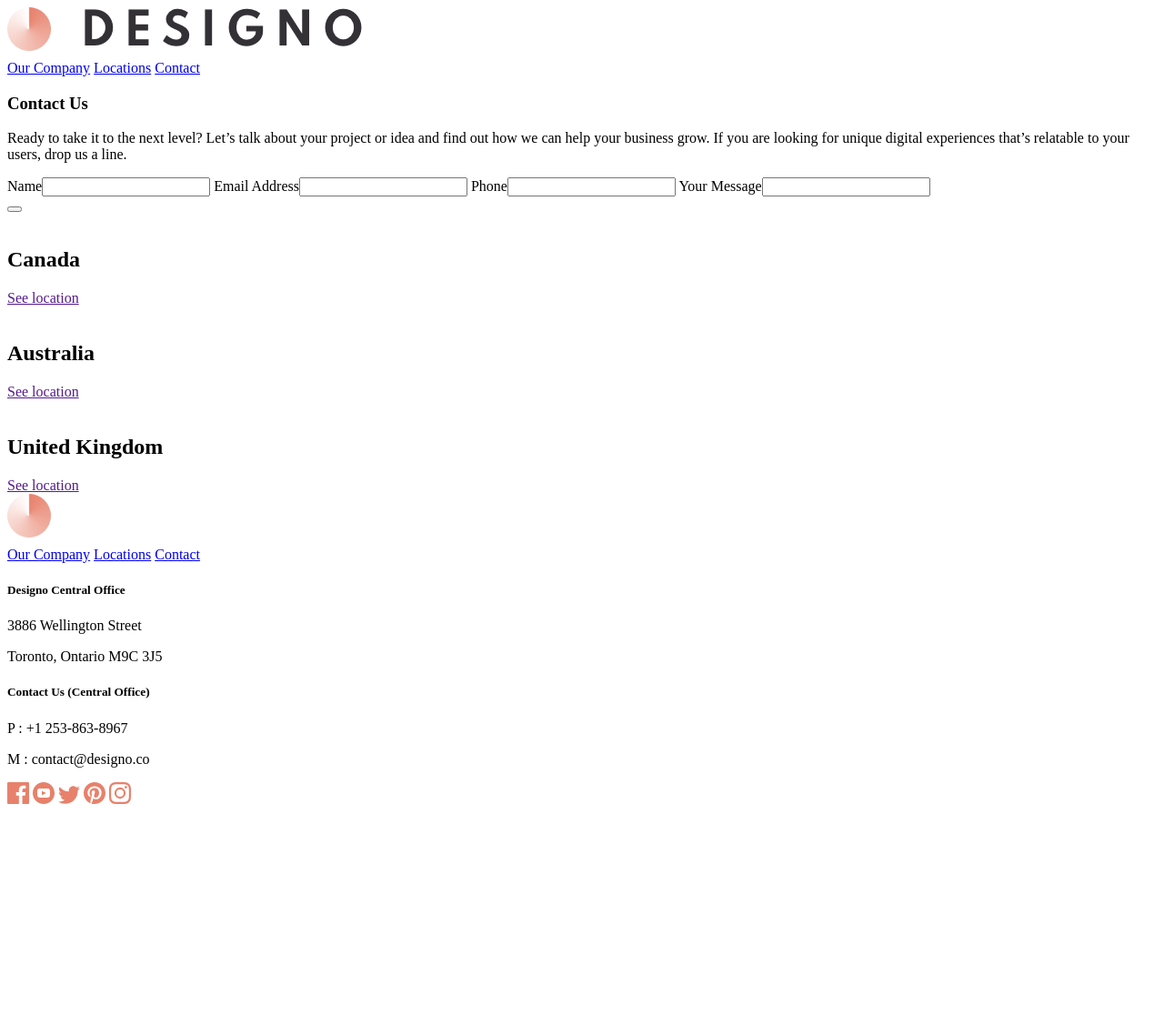
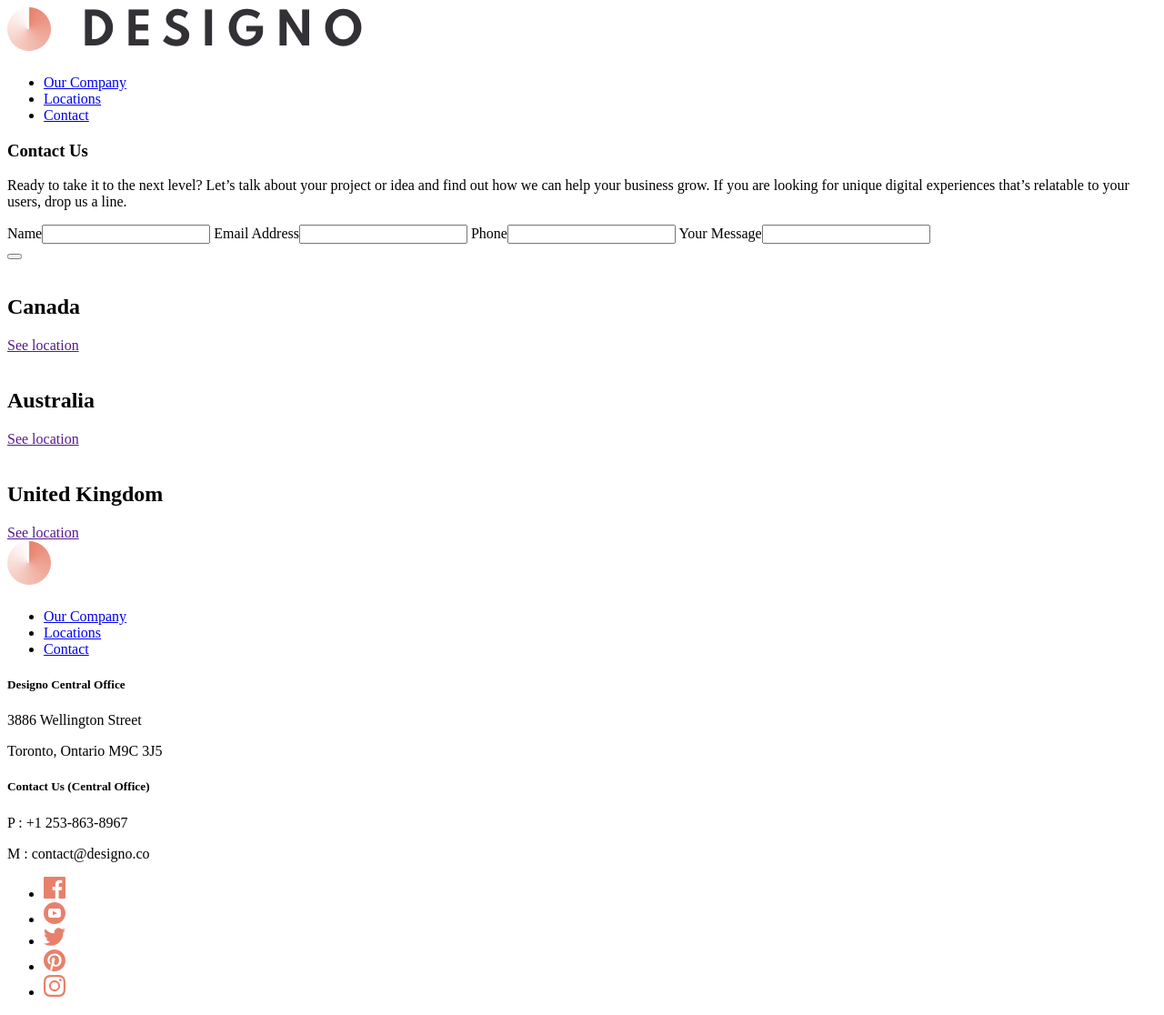
Before and after one commit to janzask/designo, a plain HTML site: page contact.html in a window 1280 px wide. Shown: the whole page at 91% size. Before the commit the page ends 896 px from the top, so only its background shows below. Drawn offline with Linux system fonts and the light colour scheme.

Commit message:
make new menu in header and footer in index.contact and locations page

```diff
--- a/contact.html
+++ b/contact.html
@@ -15,9 +15,11 @@
       <img class="header-logo" src="./logo/logo-dark.png" alt="Designo" />
     </div>
     <nav class="header-navigation">
-      <a href="./index.html">Our Company</a>
-      <a href="./locations.html">Locations</a>
-      <a href="./contact.html">Contact</a>
+      <ul>
+        <li><a href="./index.html">Our Company</a></li>
+        <li><a href="./locations.html">Locations</a></li>
+        <li><a href="./contact.html">Contact</a></li>
+      </ul>
     </nav>
   </header>
 
@@ -67,9 +69,11 @@
         <img class="footer-logo" src="./logo/logo-light.png" alt="Designo" />
       </div>
       <nav class="footer-navigation">
-        <a href="./index.html">Our Company</a>
-        <a href="./locations.html">Locations</a>
-        <a href="./contact.html">Contact</a>
+        <ul>
+          <li><a href="./index.html">Our Company</a></li>
+          <li><a href="./locations.html">Locations</a></li>
+          <li><a href="./contact.html">Contact</a></li>
+        </ul>
       </nav>
     </article>
     <article>
@@ -84,15 +88,13 @@
         <p>M : contact@designo.co</p>
       </section>
       <nav>
-        <a href="#"><img src="./icons/icon-facebook.svg" alt="Facebook" /></a>
-        <a href="#"><img src="./icons/icon-youtube.svg" alt="Youtube" /></a>
-        <a href="#"><img src="./icons/icon-twitter.svg" alt="Twitter" /></a>
-        <a href="#"
-          ><img src="./icons/icon-pinterest.svg" alt="Pinterest"
-        /></a>
-        <a href="#"
-          ><img src="./icons/icon-instagram.svg" alt="Instagram"
-        /></a>
+        <ul>
+          <li><a href="#"><img src="./icons/icon-facebook.svg" alt="Facebook" /></a></li>
+          <li><a href="#"><img src="./icons/icon-youtube.svg" alt="Youtube" /></a></li>
+          <li><a href="#"><img src="./icons/icon-twitter.svg" alt="Twitter" /></a></li>
+          <li><a href="#"><img src="./icons/icon-pinterest.svg" alt="Pinterest"/></a></li>
+          <li><a href="#"><img src="./icons/icon-instagram.svg" alt="Instagram"/></a></li>
+      </ul>
       </nav>
     </article>
   </footer>
```
Also changed, not shown: index.html (+17 -17 lines), locations.html (+17 -15 lines).
